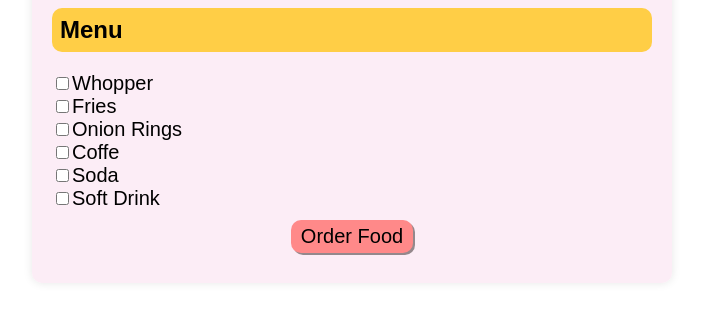
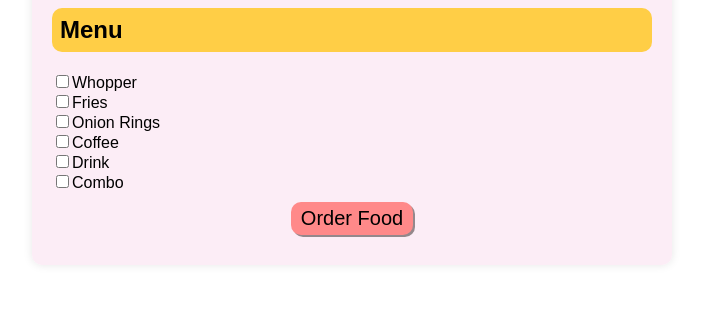
Before and after one commit to rishavy/JavaScript-Projects, a plain HTML site: page Burger King franchise/index.html in a window 1280 px wide. Shown: the part 143-464 px from the top of the page, without its empty margins (288-991 px from the left). Drawn offline with Linux system fonts and the light colour scheme.

Commit message:
update html

```diff
--- a/Burger King franchise/index.html
+++ b/Burger King franchise/index.html
@@ -1,32 +1,45 @@
 <!DOCTYPE html>
 <html lang="en">
+
 <head>
   <meta charset="UTF-8">
   <meta name="viewport" content="width=device-width, initial-scale=1.0">
 
-  <link rel="icon" href="./assest/icon.png">
+  <link rel="icon" href="./assets/icon.png">
   <link rel="stylesheet" href="./style.css">
   <title>Burger King Virtual Food Ordering</title>
 </head>
 <body>
+
   <div class="container">
+
     <h1>Welcome to Burger King <br> Virtual Ordering</h1>
+
     <div class="menu">
       <h2>Menu</h2>
-      <label><input type="checkbox" name="food" value="Whopper">Whopper</label><br>
-      <label><input type="checkbox" name="food" value="Fries">Fries</label><br>
-      <label><input type="checkbox" name="food" value="Onion Rings">Onion Rings</label><br>
-      <label><input type="checkbox" name="food" value="coffe">Coffe</label><br>
-      <label><input type="checkbox" name="food" value="Soda">Soda</label><br><label><input type="checkbox" name="food" value="soft drink">Soft Drink</label><br>
+
+      <div class="menu-options">
+        <label><input type="checkbox" name="food" value="Whopper">Whopper</label><br>
+        <label><input type="checkbox" name="food" value="Fries">Fries</label><br>
+        <label><input type="checkbox" name="food" value="Onion Rings">Onion Rings</label><br>
+        <label><input type="checkbox" name="food" value="Coffee">Coffee</label><br>
+        <label><input type="checkbox" name="food" value="Drink">Drink</label><br>
+        <label><input type="checkbox" name="food" value="Combo">Combo</label>
+      </div>
+
     </div>
+
     <button id="orderBtn">Order Food</button>
     <div id="loading" class="hidden">Processing your order...</div>
+
     <div id="orderDetails" class="hidden">
       <h2>Your Order</h2>
       <div id="foodImage"></div>
       <span id="orderID"></span>
     </div>
   </div>
+
   <script src="./script.js"></script>
+
 </body>
 </html>
```
